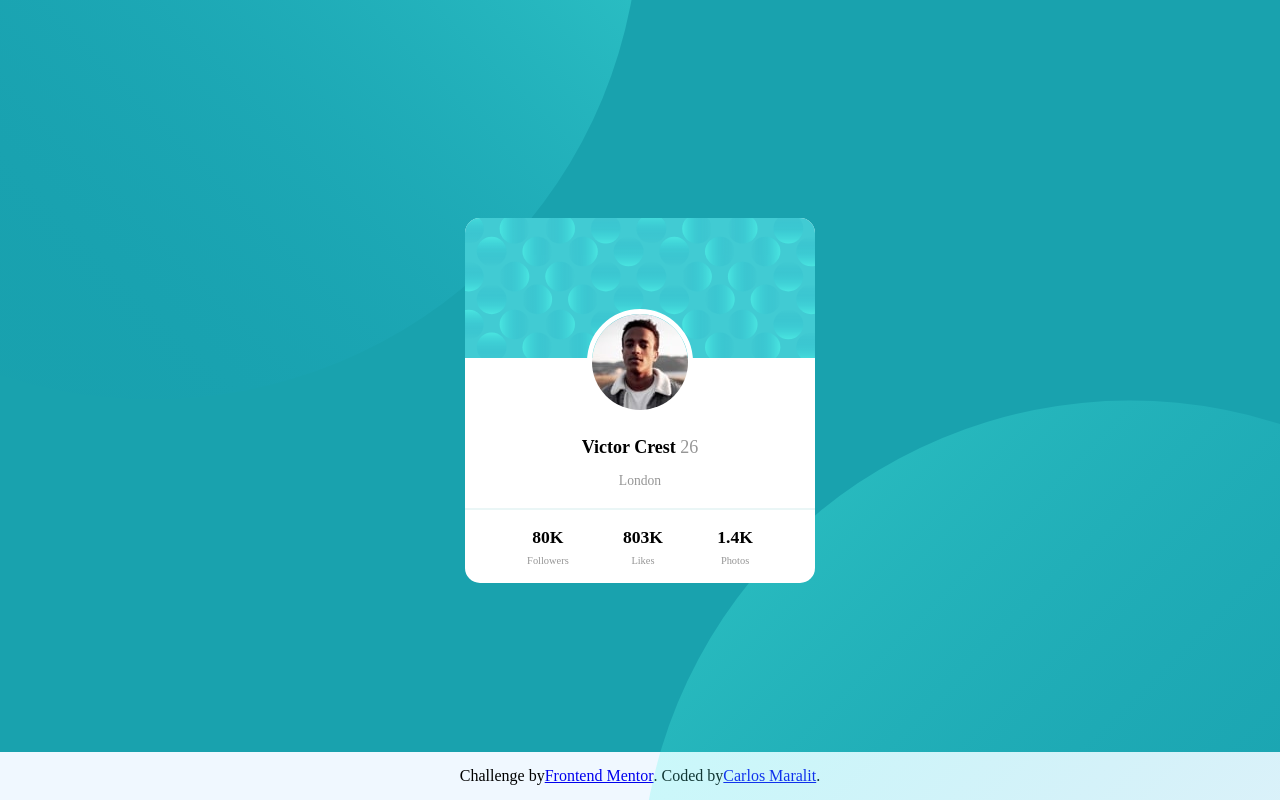
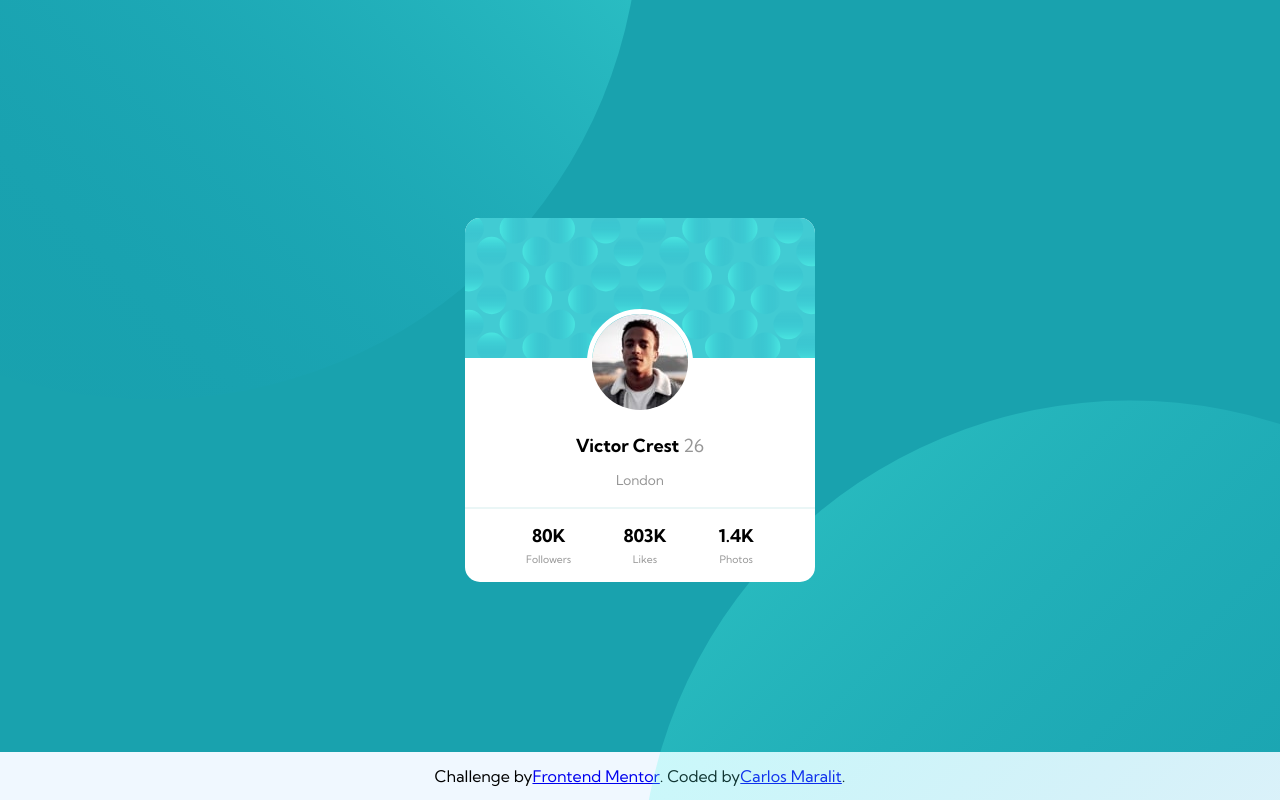
Before and after one commit to KiraWatanabe2/FirstChallenge_002, a plain HTML site: page index.html in a window 1280 px wide. Drawn offline with Linux system fonts and the light colour scheme.

Commit message:
Update style.css

```diff
--- a/css/style.css
+++ b/css/style.css
@@ -2,6 +2,8 @@
 body{
   margin: 0;
   padding: 0;
+  font-family: 'Kumbh Sans', sans-serif;
+
 }
 
 p,span{
```
